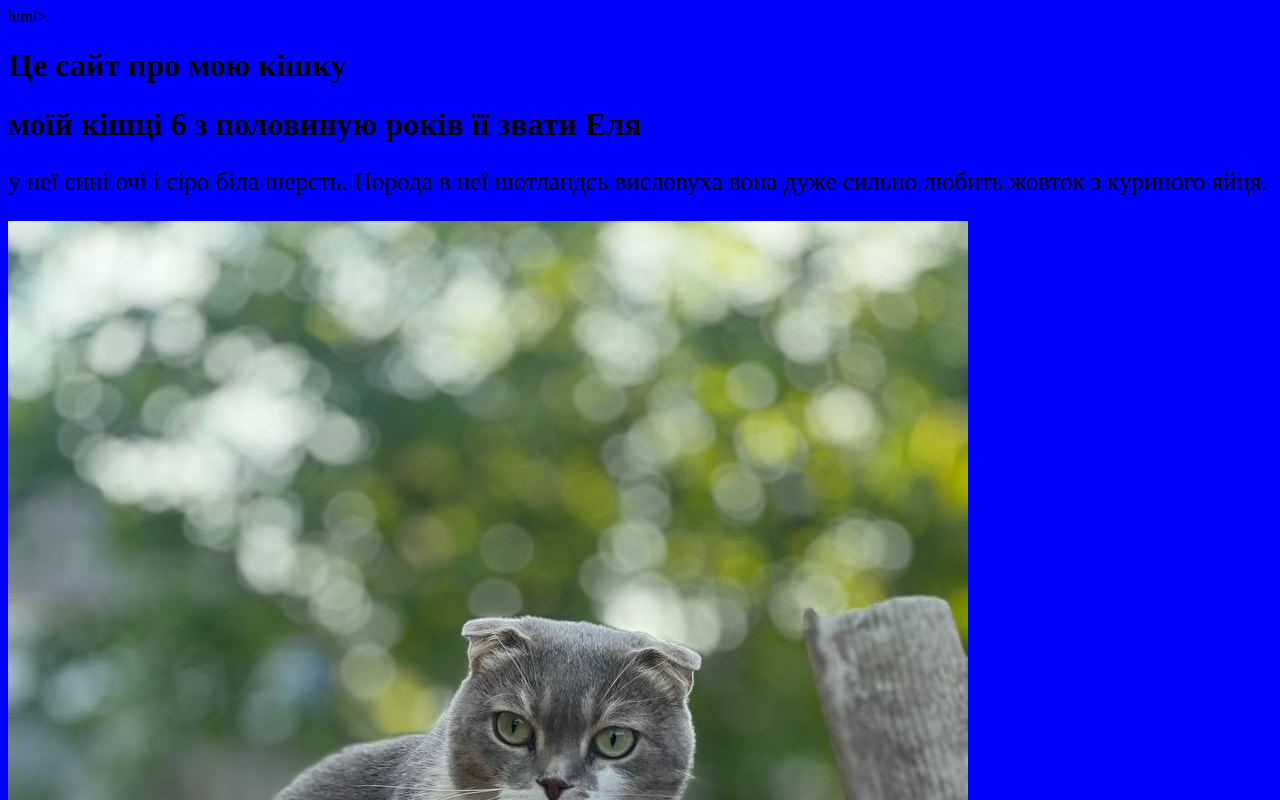
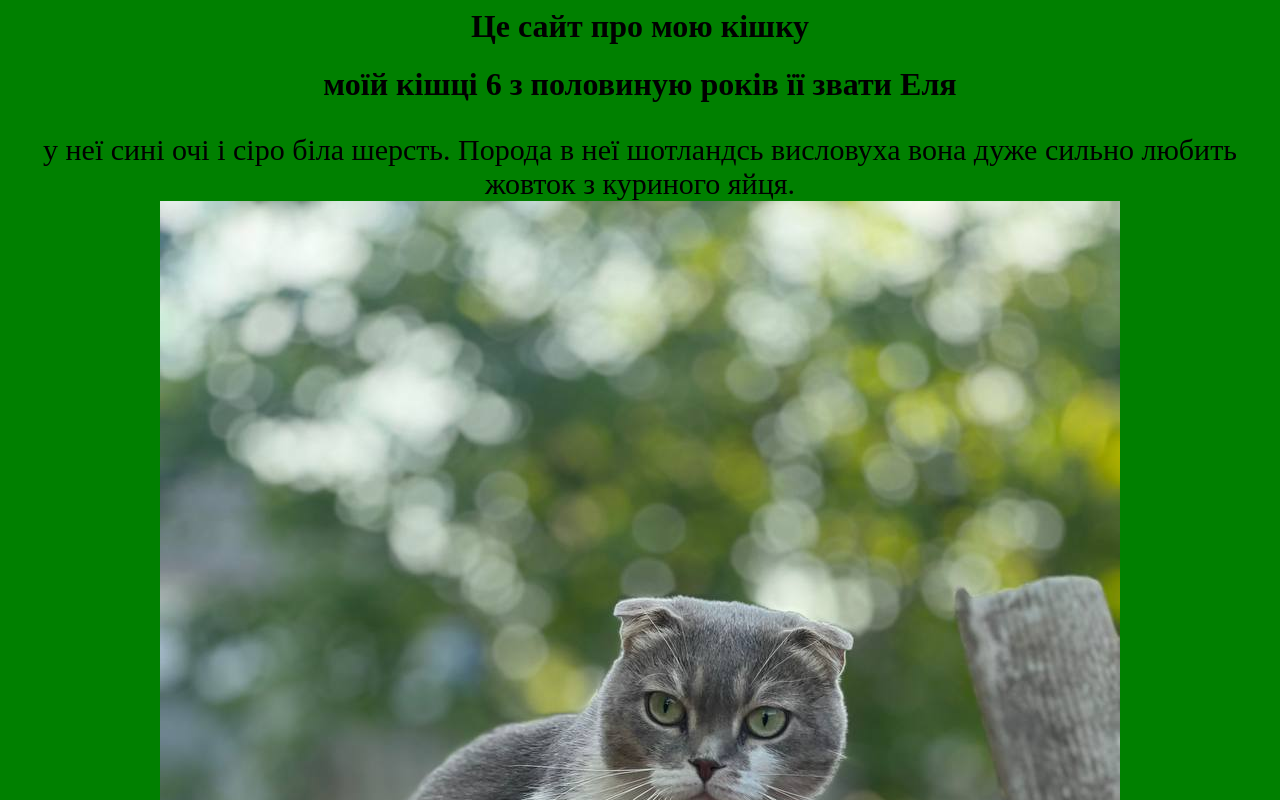
Before and after one commit to 68rt85/folder1, a plain HTML site: page index.html in a window 1280 px wide. Shown: the top 800 px of the page. Drawn offline with Linux system fonts and the light colour scheme.

Commit message:
Add files via upload

```diff
--- a/index.html
+++ b/index.html
@@ -1,15 +1,14 @@
 
-html>
-<title></title>
-
-<body style="background-color:blue">
+<html>
+<title>сайт про елю</title>
+<body style="background-color:green">
     <header>
-        <h1> Це сайт про мою кішку </h1>
+        <h1 style="text-align: center;"> Це сайт про мою кішку </h1>
 
     </header>
     <main>
-        <h1> моїй кішці 6 з половиную років її звати Еля </h1>
-        <p style="font-size:25px"> у  неї сині очі і сіро біла шерсть. Порода в неї шотландсь висловуха вона дуже сильно любить жовток з куриного яйця.</p> <img src="зображення_viber_2025-06-23_20-29-41-003.jpg">
+        <h1 style="text-align: center;"> моїй кішці 6 з половиную років її звати Еля </h1>
+        <p style="font-size:30px; text-align: center;"> у  неї сині очі і сіро біла шерсть. Порода в неї шотландсь висловуха вона дуже сильно любить жовток з куриного яйця. <img src="зображення_viber_2025-06-23_20-29-41-003.jpg"></p>
 
     </main>
     <footer>
```
